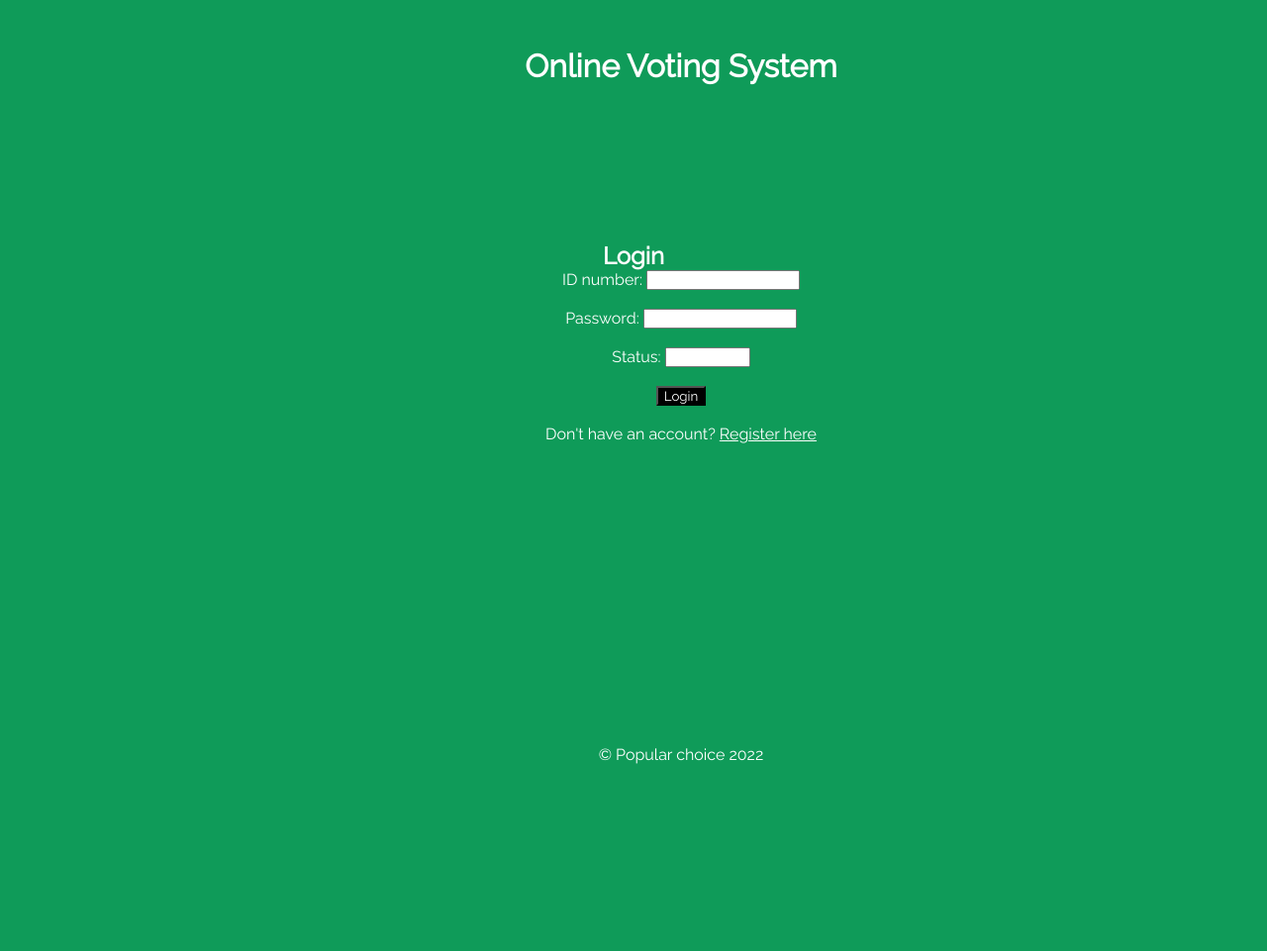
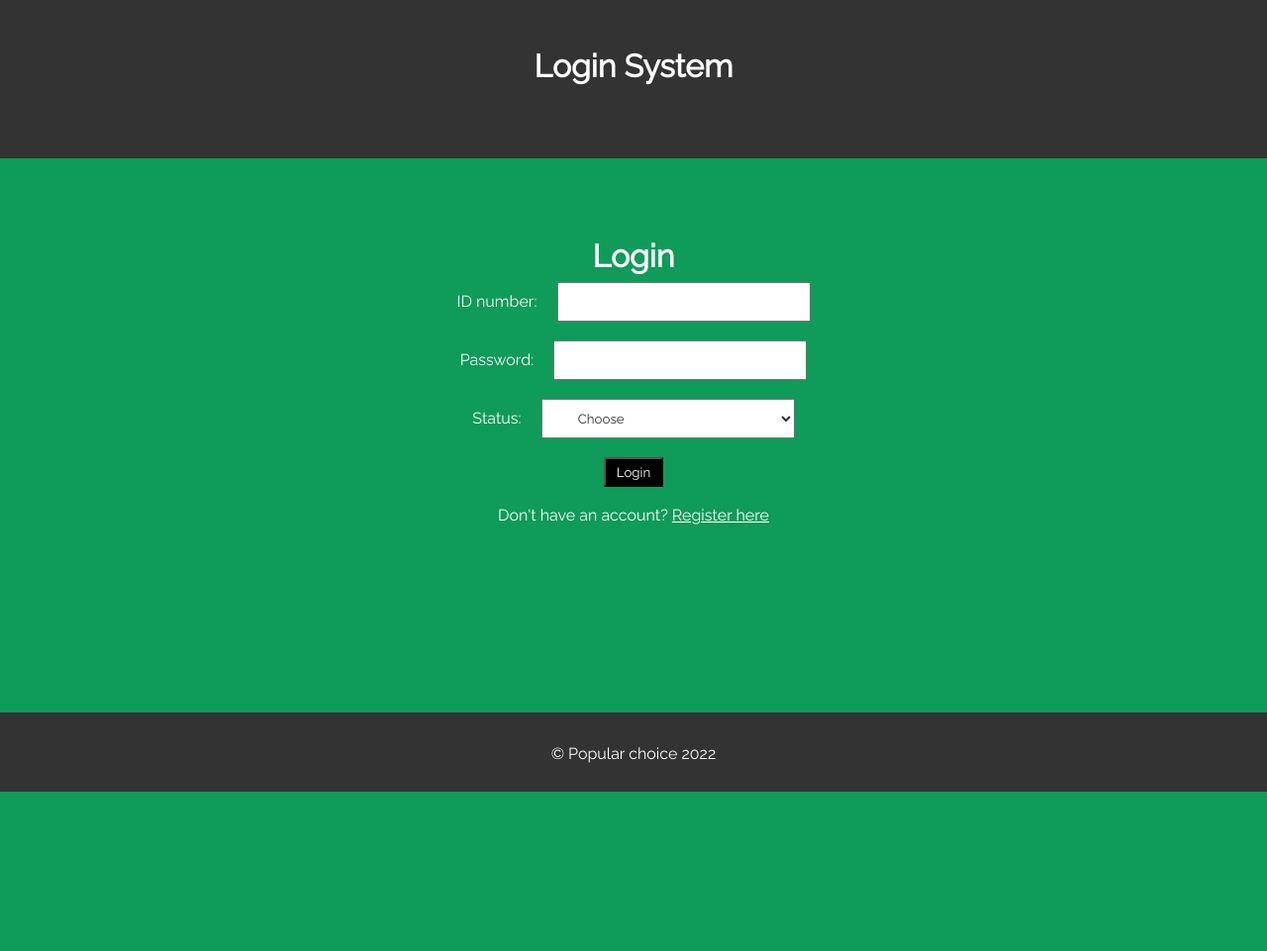
Before and after one commit to anupa87/Voting-App-PHP, a PHP site: page /include/login.php in a window 1280 px wide; the page is wider, and only the part inside the window is pictured. Shown: that part at 99% size. After the commit the page ends 800 px from the top of that part, so only its background shows below. Run offline with PHP 8.4, Linux system fonts and the light colour scheme; data that the repository does not hold is empty.

Commit message:
final version

```diff
--- a/actions/logging.php
+++ b/actions/logging.php
@@ -1,37 +1,23 @@
 <?php
-include('connect.php');
+    $query = "SELECT * FROM `user-data`";
+    $result = mysqli_query($con, $query);
+    if(!$result) {
+        die('Query insertion failed');
+    }
 
-$idNumber = $_POST['idNumber'];
-$password = $_POST['password'];
-$user_status = $_POST['user_status'];
+if (isset($_POST['login'])) {
+    if($_SERVER['REQUEST_METHOD'] == 'POST') {
+    $idNumber = $_POST['idNumber'];
+    $password = $_POST['password'];
+    $user_status = $_POST['user_status'];
 
-$query = "Select * from `user-data` where idNumber='$idNumber' and
-password = '$password' and user_status = '$user_status'";
+    // print_r(mysqli_fetch_assoc($result));
 
-$result = mysqli_query($con, $query);
-
-if(mysqli_num_rows($result)>0){
-    $query = "Select idNumber,votes,id from `user-data` where usere_status ='candidate'";
-    $resultcandidate = mysqli_query($con, $query);
-
-    if(mysqli_num_rows($resultcandidate)>0){
-        $candidates = mysqli_fetch_all($resultcandidate, MYSQLI_ASSOC);
-        $_SESSION['candidate']=$candidate;
+    while($row = mysqli_fetch_assoc($result)) {
+        if ($idNumber === $row['idNumber'] && $password === $row['password'] && $user_status === $row['user_status']) {
+            header('Location: dashboard.php');
+            exit;
+        }
     }
-    $data=mysqli_fetch_array($result);
-    $_SESSION ['id']=$data['id'];
-    $_SESSION ['voting_status']= $data['voting_status'];
-    $_SESSION ['data']= $data;
-
-echo '<script>
-    window.location="../include/dashboard.php";
-    </script';
-
-}else{
-    echo '<script>
-    alert("Invalid credentials");
-    window.location = "../include/login.php";
-    </script>';
-}
-
-?>
+    }}
+    ?>
--- a/actions/register.php
+++ b/actions/register.php
@@ -1,6 +1,8 @@
 <?php
 include ('connect.php');
 
+// if (isset($_POST['submit'])) {
+//     if($_SERVER['REQUEST_METHOD'] == 'POST') {
     $fullname = $_POST['fullname'];
     $mobile = $_POST['mobile'];
     $idNumber = $_POST['idNumber'];
@@ -26,5 +28,6 @@
             </script>';
         }
 }
+    // }}
 
 ?>
--- a/include/login.php
+++ b/include/login.php
@@ -1,40 +1,40 @@
-<!DOCTYPE html>
-<html lang="en">
+<?php include('../actions/connect.php');
+include("../actions/logging.php")
+?>
+
+<html>
 <head>
-    <meta charset="UTF-8">
-    <meta http-equiv="X-UA-Compatible" content="IE=edge">
-    <meta name="viewport" content="width=device-width, initial-scale=1.0">
     <link rel="stylesheet" href="../index.css">
-    <title>PHP voting app</title>
+    <title>PHP Login App</title>
 </head>
 <body>
     <header>
-        <div class="wrapper">
-            <h1>Online Voting System</h1>
+        <div class="header">
+            <h1>Login System</h1>
         </div>
     </header>
     <main>
-        <div class="wrapper login">
+        <div class="form">
             <h2>Login</h2>
             <div>
-            <form action= "../actions/logging.php"  id="login-form" >
+            <form action= "<?= $_SERVER['PHP_SELF'] ?>" id="login-form" method="POST">
                 ID number:
-                <input class = "form-control" type="number" name="idNumber" value="" require="required" />
+                <input  type="number" name="idNumber" value="" require="required" />
                 <br>
                 <br>
                 Password:
-                <input class = "form-control" type="password" name="password" value="" require="required"/>
+                <input  type="password" name="password" value="" require="required" >
                 <br>
                 <br>
                 Status:
                 <select name="user_status" class = "form-select">
                     <option value="choose" selected="selected">Choose</option>
-                    <option value="candidate">Candidate</option>
-                    <option value="voter">Voter</option>
+                    <option value="Candidate">Candidate</option>
+                    <option value="Voter">Voter</option>
                 </select>
                 <br>
                 <br>
-                <button type="submit" classs ="btn">Login</button>
+                <button type="submit" name="login" classs ="btn">Login</button>
                 <br>
                 <br>
                 <p>Don't have an account? <a href="../">Register here</a></p>
@@ -44,7 +44,7 @@
         </div>
     </main>
     <footer>
-        <div class="wrapper">
+        <div class="copyright">
             <p>&copy; Popular choice 2022</p>
         </div>
     </footer>
--- a/index.css
+++ b/index.css
@@ -11,38 +11,58 @@
   background-color: #0f9b59;
   color: white;
   text-align: center;
-  padding: 3rem;
 }
 
-.wrapper {
-  margin: 0 auto;
-  border: 1px black;
-}
-
-header {
+.header {
   width: 100vw;
   height: 20vh;
+  background-color: #333;
+}
+h1 {
+  padding-top: 3rem;
 }
 
 .login {
   padding-top: 3%;
 }
 
-form {
+main {
   width: 100vw;
-  height: 60vh;
+  height: 70vh;
+}
+
+.form {
+  padding-top: 5rem;
+}
+
+.registration-form {
+  padding-top: 2rem;
+}
+
+h2 {
+  font-size: 2rem;
+  padding-bottom: 0.5rem;
 }
 
 input,
-.form-control {
+.form-select {
   color: #333;
+  width: 20%;
+  height: 40px;
+  padding-left: 2rem;
+  margin-left: 1rem;
 }
 
 button {
-  width: 50px;
+  width: 60px;
+  height: 30px;
   background-color: black;
 }
 footer {
+  background-color: #333;
   width: 100vw;
-  height: 20vh;
+  height: 10vh;
 }
+.copyright {
+  padding-top: 2rem;
+}
```
Also changed, not shown: include/dashboard.php (+17 -7 lines), index.php (+16 -20 lines). Lines whose indentation alone changed are shown as unchanged.
